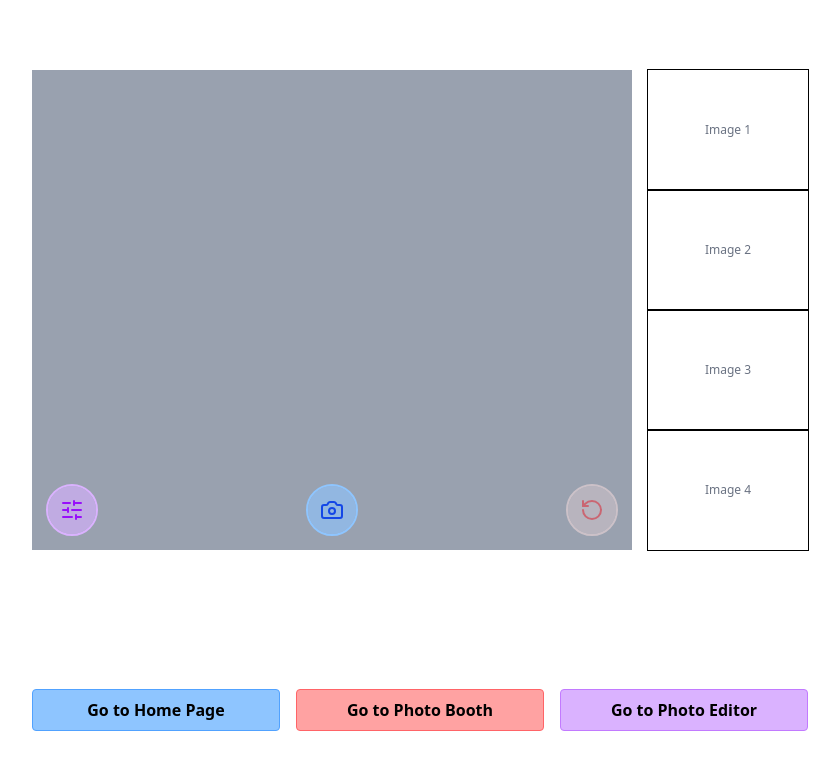
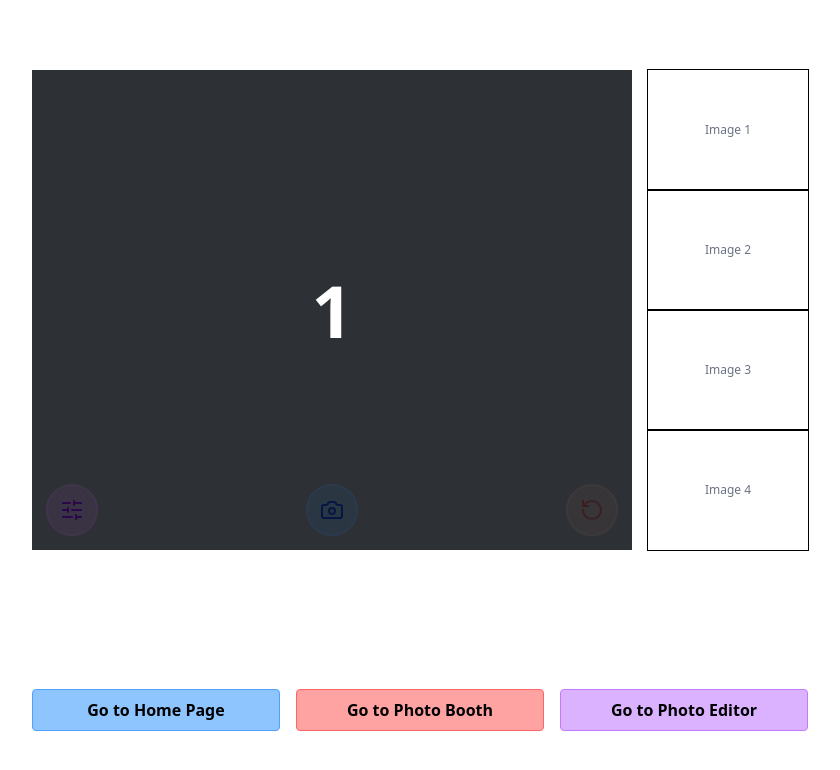
Before and after one commit to jjono-lau/PhotoBooth, a React (Vite) app: page /booth in a window 1280 px wide. Both pictures are taken after a click on the button 552 px from the left and 509 px from the top of the page. Shown: the top 770 px of the page, without its empty margins (220-1060 px from the left). Built offline with nearby package versions, Linux system fonts and the light colour scheme; no server answers.

Commit message:
Added Photobooth Timer
Added photo booth timer with a global config
Added the ability for the timer to be changed for future proofing.

```diff
--- a/src/components/RetakePhoto.jsx
+++ b/src/components/RetakePhoto.jsx
@@ -1,21 +1,35 @@
 import { RotateCcw } from "lucide-react";
 import { captureFrame } from "../utils/captureFrame.js";
 import { replaceLastFilledSlot } from "../utils/photoCounter.js";
+import { getTimerSeconds } from "../utils/timerConfig.js";
+import { useTimer } from "./Timer.jsx";
 
 export default function RetakePhoto({
   videoRef,
   photos = [],
   setPhotos,
+  countdownSeconds,
   className = "",
 }) {
   const canRetake = photos.some(Boolean);
+  const { startCountdown } = useTimer();
+  const countdownValue =
+    typeof countdownSeconds === "number"
+      ? countdownSeconds
+      : getTimerSeconds();
 
-  const handleRetake = () => {
-    if (!canRetake || !setPhotos) return;
+  const executeRetake = () => {
+    if (!setPhotos) return;
     const dataUrl = captureFrame(videoRef);
     if (!dataUrl) return;
 
     setPhotos((prev) => replaceLastFilledSlot(prev, dataUrl));
+  };
+
+  const handleRetake = () => {
+    if (!canRetake) return;
+    if (startCountdown) startCountdown(executeRetake, countdownValue);
+    else executeRetake();
   };
 
   return (
--- a/src/components/TakePhoto.jsx
+++ b/src/components/TakePhoto.jsx
@@ -1,22 +1,36 @@
 import { Camera } from "lucide-react";
 import { captureFrame } from "../utils/captureFrame.js";
+import { getTimerSeconds } from "../utils/timerConfig.js";
+import { useTimer } from "./Timer.jsx";
 
 export default function TakePhoto({
   videoRef,
   onCapture,
+  countdownSeconds,
   disabled = false,
   className = "",
 }) {
+  const { startCountdown } = useTimer();
+  const countdownValue =
+    typeof countdownSeconds === "number"
+      ? countdownSeconds
+      : getTimerSeconds();
+
   const capture = () => {
-    if (disabled) return;
     const dataUrl = captureFrame(videoRef);
     if (onCapture) onCapture(dataUrl);
+  };
+
+  const handleClick = () => {
+    if (disabled) return;
+    if (startCountdown) startCountdown(capture, countdownValue);
+    else capture();
   };
 
   return (
     <button
       type="button"
-      onClick={capture}
+      onClick={handleClick}
       disabled={disabled}
       className={`rounded-full bg-blue-300/60 hover:bg-blue-200 p-3 outline-2 outline-blue-300 disabled:cursor-not-allowed disabled:opacity-50 ${className}`}
     >
--- /dev/null
+++ b/src/components/Timer.jsx
@@ -0,0 +1,98 @@
+import {
+  createContext,
+  useContext,
+  useEffect,
+  useMemo,
+  useRef,
+  useState,
+} from "react";
+import {
+  DEFAULT_COUNTDOWN_SECONDS,
+  getTimerSeconds,
+} from "../utils/timerConfig.js";
+
+const TimerContext = createContext({
+  startCountdown: null,
+  isActive: false,
+  timeLeft: null,
+});
+
+export function useTimer() {
+  return useContext(TimerContext);
+}
+
+export function TimerOverlay({ className = "" }) {
+  const { isActive, timeLeft } = useTimer();
+  if (!isActive || timeLeft == null) return null;
+
+  return (
+    <div
+      className={`absolute inset-0 z-20 flex items-center justify-center bg-black/70 text-white text-7xl font-semibold ${className}`}
+    >
+      {Math.max(timeLeft, 0)}
+    </div>
+  );
+}
+
+export default function TimerProvider({
+  children,
+  defaultSeconds = getTimerSeconds(),
+}) {
+  const [timeLeft, setTimeLeft] = useState(null);
+  const [isActive, setIsActive] = useState(false);
+  const pendingActionRef = useRef(null);
+  const timeoutRef = useRef(null);
+
+  const clearCountdownTimeout = () => {
+    if (timeoutRef.current) {
+      clearTimeout(timeoutRef.current);
+      timeoutRef.current = null;
+    }
+  };
+
+  useEffect(() => () => clearCountdownTimeout(), []);
+
+  useEffect(() => {
+    if (!isActive || timeLeft == null) return;
+
+    if (timeLeft <= 0) {
+      clearCountdownTimeout();
+      setIsActive(false);
+      setTimeLeft(null);
+      const action = pendingActionRef.current;
+      pendingActionRef.current = null;
+      if (typeof action === "function") action();
+      return;
+    }
+
+    clearCountdownTimeout();
+    timeoutRef.current = setTimeout(() => {
+      setTimeLeft((prev) => (prev != null ? prev - 1 : prev));
+    }, 1000);
+
+    return () => clearCountdownTimeout();
+  }, [isActive, timeLeft]);
+
+  const startCountdown = (action, seconds = defaultSeconds) => {
+    if (typeof action !== "function") return;
+    clearCountdownTimeout();
+    pendingActionRef.current = action;
+    setTimeLeft(seconds);
+    setIsActive(true);
+  };
+
+  const contextValue = useMemo(
+    () => ({
+      startCountdown,
+      isActive,
+      timeLeft,
+    }),
+    [isActive, timeLeft]
+  );
+
+  return (
+    <TimerContext.Provider value={contextValue}>
+      {children}
+    </TimerContext.Provider>
+  );
+}
--- a/src/pages/PhotoBoothPage.jsx
+++ b/src/pages/PhotoBoothPage.jsx
@@ -8,6 +8,7 @@ import TakePhoto from "../components/TakePhoto.jsx";
 import PageLinks from "../components/PageLinks";
 import PhotoStrips from "../components/PhotoStrip.jsx";
 import RetakePhoto from "../components/RetakePhoto.jsx";
+import TimerProvider, { TimerOverlay } from "../components/Timer.jsx";
 import {
   createPhotoSlots,
   addPhotoToSlots,
@@ -31,6 +32,7 @@ export default function PhotoBoothPage() {
       {/* w-194 is 48.5rem which is w-150 + w-40 + gap-4 calcaultion */}
       <div className="flex items-center justify-center w-194 m-2 gap-4 ">
         {/* Left column: camera preview area (up to 80% width) */}
+        <TimerProvider>
           <div className="relative h-120 w-150 flex-none overflow-hidden bg-gray-400 max-w-[80%]">
             <CameraView videoRef={videoRef} />
 
@@ -48,8 +50,15 @@ export default function PhotoBoothPage() {
               className="left-1/2 -translate-x-1/2 "
             />
 
-          <RetakePhoto videoRef={videoRef} photos={photos} setPhotos={setPhotos} />
+            <RetakePhoto
+              videoRef={videoRef}
+              photos={photos}
+              setPhotos={setPhotos}
+            />
+
+            <TimerOverlay />
           </div>
+        </TimerProvider>
 
         <PhotoStrips photos={photos} className="h-120 w-40" />
       </div>
--- /dev/null
+++ b/src/utils/timerConfig.js
@@ -0,0 +1,18 @@
+export const DEFAULT_COUNTDOWN_SECONDS = 3;
+
+let countdownSeconds = DEFAULT_COUNTDOWN_SECONDS;
+
+export function getTimerSeconds() {
+  return countdownSeconds;
+}
+
+export function setTimerSeconds(seconds) {
+  if (typeof seconds !== "number" || Number.isNaN(seconds) || seconds < 0) {
+    throw new Error("Countdown seconds must be a non-negative number.");
+  }
+  countdownSeconds = seconds;
+}
+
+export function resetTimerSeconds() {
+  countdownSeconds = DEFAULT_COUNTDOWN_SECONDS;
+}
```
Lines whose indentation alone changed are shown as unchanged.
